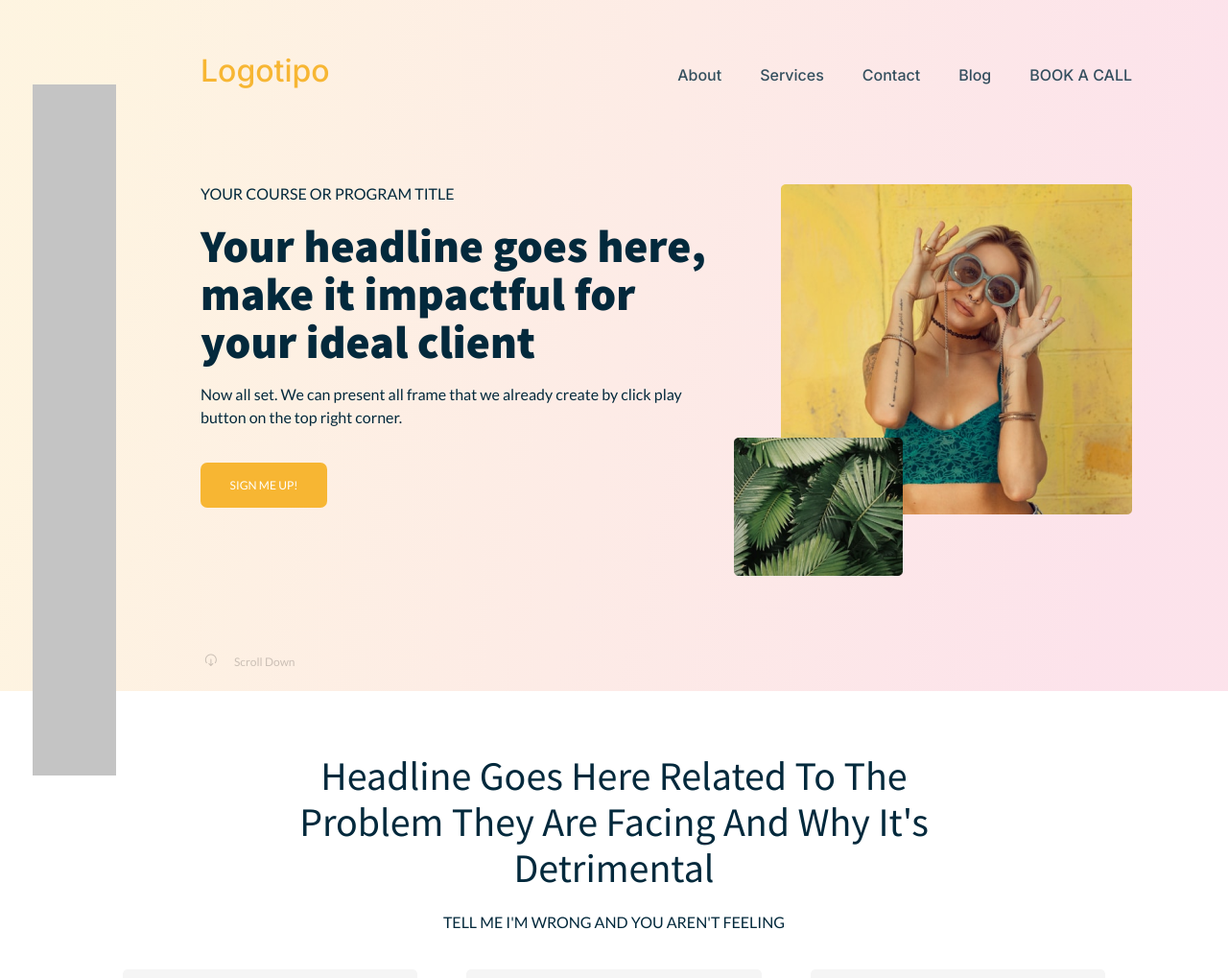
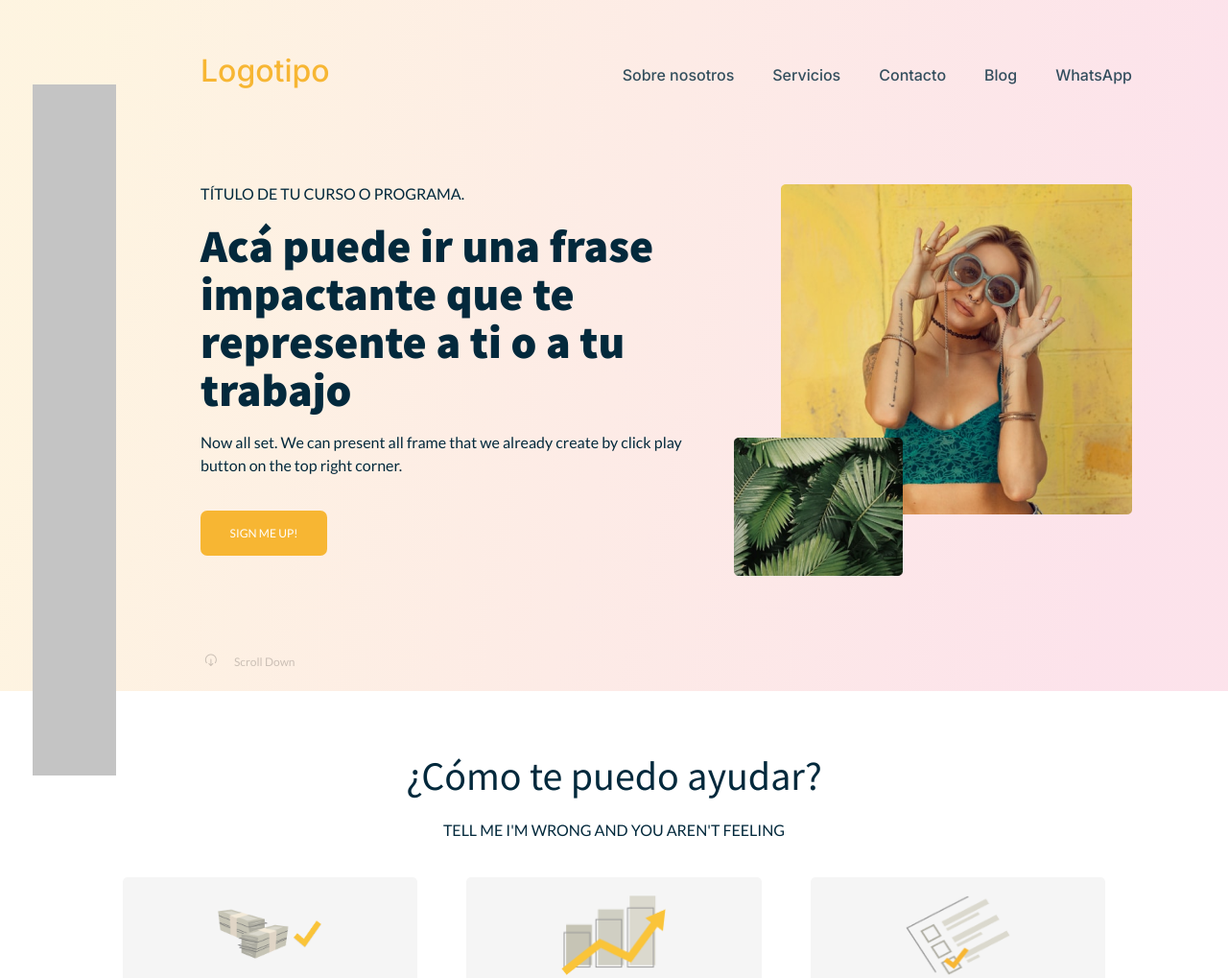
Before and after one commit to JaromyrKrykewych/salespage, a website: page index.html in a window 1280 px wide. Shown: the top 1019 px of the page at 96% size. Drawn offline with Linux system fonts and the light colour scheme.

Commit message:
cambios texto y estilo

```diff
--- a/index.html
+++ b/index.html
@@ -26,19 +26,19 @@
                 <nav class="navbar-nav">
                     <ul>
                         <a href="#">
-                            <li>About</li>
+                            <li>Sobre nosotros</li>
                         </a>
                         <a href="#">
-                            <li>Services</li>
+                            <li>Servicios</li>
                         </a>
                         <a href="#">
-                            <li>Contact</li>
+                            <li>Contacto</li>
                         </a>
                         <a href="#">
                             <li>Blog</li>
                         </a>
                         <a href="#">
-                            <li>BOOK A CALL</li>
+                            <li>WhatsApp</li>
                         </a>
                     </ul>
                 </nav>
@@ -55,19 +55,19 @@
                             <a href="#">
                                 <div>
                                     <img src="./src/icons/arrow-red-menu.png" alt="arrow-red-menu">
-                                    <li>Services</li>
+                                    <li>Servicios</li>
                                 </div>
                             </a>
                             <a href="#">
                                 <div>
                                     <img src="./src/icons/arrow-red-menu.png" alt="arrow-red-menu">
-                                    <li>About</li>
+                                    <li>Sobre nosotros</li>
                                 </div>
                             </a>
                             <a href="#">
                                 <div>
                                     <img src="./src/icons/arrow-red-menu.png" alt="arrow-red-menu">
-                                    <li>Contact</li>
+                                    <li>Contacto</li>
                                 </div>
                             </a>
                             <a href="#">
@@ -79,7 +79,7 @@
                             <a href="#">
                                 <div>
                                     <img src="./src/icons/arrow-red-menu.png" alt="arrow-red-menu">
-                                    <li>BOOK A CALL</li>
+                                    <li>WhatsApp</li>
                                 </div>
                             </a>
                         </ul>
@@ -91,8 +91,8 @@
             </div>
             <div class="home-main-info">
                 <div class="info-text">
-                    <h2>Your course or program title</h2>
-                    <h3>Your headline goes here, make it impactful for your ideal client</h3>
+                    <h2>Título de tu curso o programa.</h2>
+                    <h3>Acá puede ir una frase impactante que te represente a ti o a tu trabajo</h3>
                     <p>Now all set. We can present all frame that we already create by click play
                         button on the top right corner.</p>
                     <button>
@@ -112,7 +112,7 @@
     </section>
 
     <section class="section-pain">
-        <h3>Headline Goes Here Related To The Problem They Are Facing And Why It's Detrimental</h3>
+        <h3>¿Cómo te puedo ayudar?</h3>
         <h4>TELL ME I'M WRONG AND YOU AREN'T FEELING</h4>
         <div class="section-pain-carousel" id="items-carousel">
             <div class="column column-one">
@@ -151,7 +151,7 @@
 
         </div>
         <div class="section-solution-text">
-            <h3>Introduce your solution here in the form of how it will benefit them overall.</h3>
+            <h3>Acá puede ir tu propuesta para solucionar el punto de dolor de tu cliente</h3>
             <p>
                 Lorem ipsum dolor sit amet, consectetur adipisicing elit. Alias suscipit ipsam sequi ab
                 deleniti, quasi nobis quas totam dolore, itaque sunt facere rem atque enim a illo!
--- a/package.json
+++ b/package.json
@@ -5,7 +5,7 @@
   "main": "index.js",
   "scripts": {
     "test": "echo \"Error: no test specified\" && exit 1",
-    "build-css": "node-sass --include-path scss src/scss/responsive.scss src/css/responsive.css",
+    "build-css": "node-sass --include-path scss src/scss/styles.scss src/css/styles.css",
     "watch-css": "nodemon -e scss -x \"npm run build-css\""
   },
   "author": "",
--- a/src/scss/styles.scss
+++ b/src/scss/styles.scss
@@ -75,7 +75,9 @@
     }
 }
 
-
+body {
+    scroll-behavior: smooth;
+}
 
 //Home
 
@@ -975,6 +977,7 @@
                     div {
                         margin: 0 9px;
                         width: 27px;
+                        min-width: 27px;
                         height: 27px;
                         border-radius: 50%;
                         background: #F2F2F2;
```
Also changed, not shown: src/css/styles.css.
